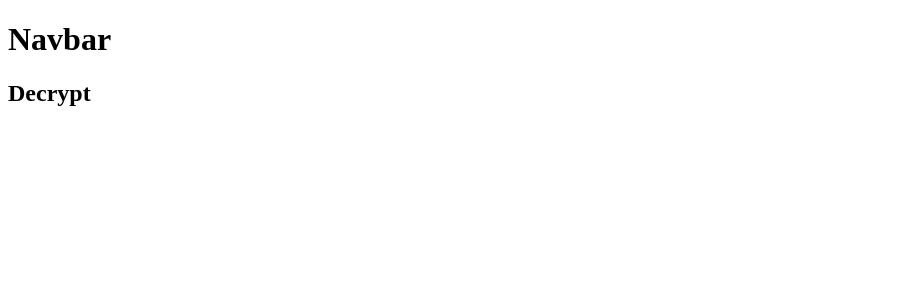
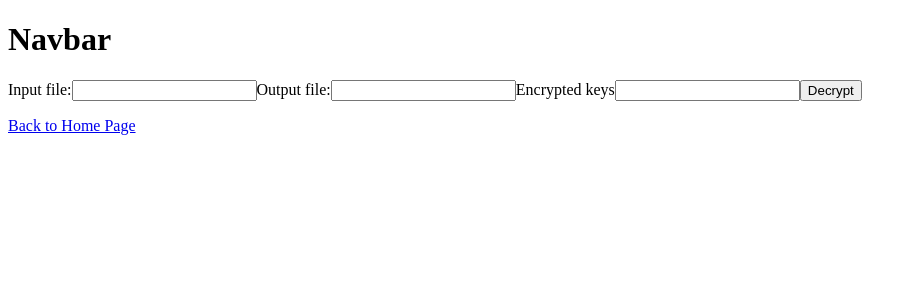
Before and after one commit to glebgol/Cross-Cutting-Project, a React (Create React App) app in the folder react-ui/: page /decrypt in a window 1280 px wide. Shown: the top 300 px of the page, without its empty margins (0-917 px from the left). Built offline with nearby package versions, Linux system fonts and the light colour scheme.

Commit message:
Fetch Decrypting

```diff
--- a/react-ui/src/components/Decrypt.js
+++ b/react-ui/src/components/Decrypt.js
@@ -1,8 +1,46 @@
+import {useState} from "react";
+import {Link} from "react-router-dom";
+import fetchDecrypting from "../fetching/fetchDecrypting";
+
 const Decrypt = () => {
+    const [inputFile, setInputFile] = useState('')
+    const [outputFile, setOutputFile] = useState('')
+    const [key, setKey] = useState('')
+    const [resultInfo, setResultInfo] = useState('')
+    const handleSubmit = (e) => {
+        e.preventDefault();
+        fetchDecrypting(inputFile, outputFile, key, setResultInfo);
+    }
     return (
-        <h2>
-            Decrypt
-        </h2>
+        <div>
+            <form onSubmit={handleSubmit}>
+                <label>Input file:</label>
+                <input
+                    type="text"
+                    required
+                    value={inputFile}
+                    onChange={(e) => setInputFile(e.target.value)}
+                />
+                <label>Output file:</label>
+                <input
+                    type="text"
+                    required
+                    value={outputFile}
+                    onChange={(e) => setOutputFile(e.target.value)}
+                />
+                <label>Encrypted keys</label>
+                <input
+                    type="text"
+                    value={key}
+                    onChange={(e) => {
+                        setKey(e.target.value);
+                    }}
+                />
+                <button>Decrypt</button>
+            </form>
+            <p><b>{resultInfo}</b></p>
+            <Link to="/">Back to Home Page</Link>
+        </div>
     );
 }
 
--- /dev/null
+++ b/react-ui/src/fetching/fetchDecrypting.js
@@ -0,0 +1,10 @@
+const fetchDecrypting = (inputFile, outputFile, key, setState) => {
+    const url = 'api/file-reader/decrypt/?inputfile=' + inputFile + '&outputfile=' + outputFile + '&key=' + key;
+    fetch(url)
+        .then(response => response.json())
+        .then(data => {
+            setState(data.resultInfo);
+        });
+}
+
+export default fetchDecrypting;
--- a/react-ui/src/fetching/fetchEncrypting.js
+++ b/react-ui/src/fetching/fetchEncrypting.js
@@ -1,4 +1,4 @@
-const fetchCalculating = (inputFile, outputFile, key, setState) => {
+const fetchEncrypting = (inputFile, outputFile, key, setState) => {
     const url = 'api/file-reader/encrypt/?inputfile=' + inputFile + '&outputfile=' + outputFile + '&key=' + key;
     fetch(url)
         .then(response => response.json())
@@ -7,4 +7,4 @@ const fetchCalculating = (inputFile, outputFile, key, setState) => {
         });
 }
 
-export default fetchCalculating;
+export default fetchEncrypting;
```
